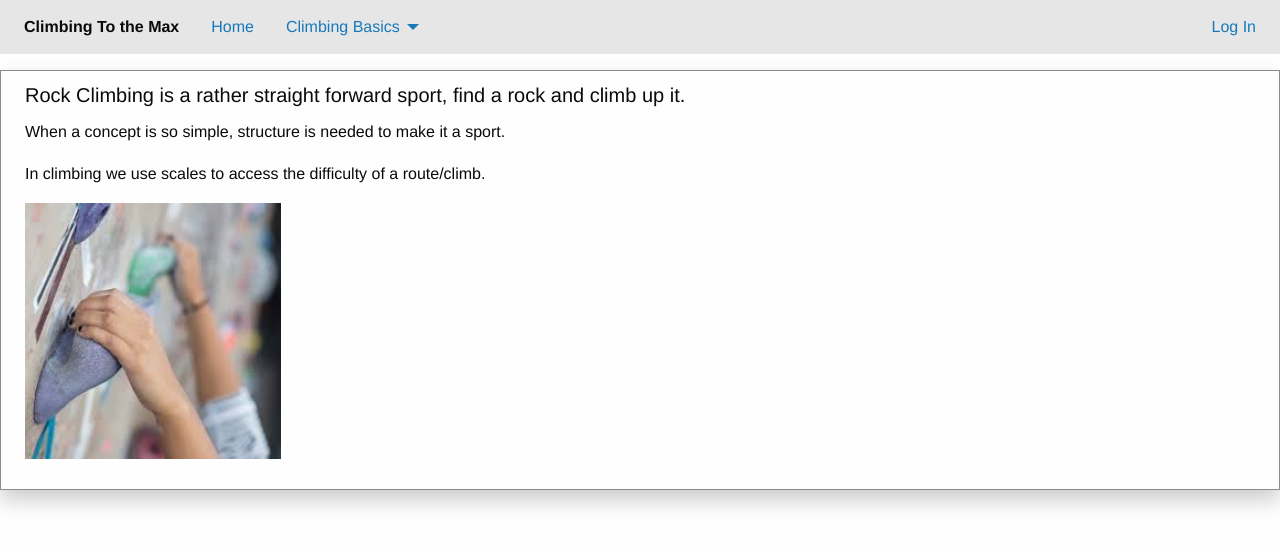
After one commit to mmichelon/ClimbProject, a Django app: page /account/ in a window 1280 px wide. The commit adds this page. Shown: the top 546 px of the page. Run offline with Django 3.2, Linux system fonts and the light colour scheme; some libraries are stand-ins or nearby versions.

```diff
--- a/climbproject/climbapp/models.py
+++ b/climbproject/climbapp/models.py
@@ -1,8 +1,11 @@
 from django.db import models
+from django.contrib.auth.models import User
 
 # Create your models here.
 class ClimbModel(models.Model):
     climb = models.CharField(max_length=240)
+    author = models.ForeignKey(User, on_delete=models.CASCADE)
 
     def __str__(self):
-        return self.climb
+        # return self.climb
+        return "%s authored by %s" % (self.climb,self.author)
--- a/climbproject/climbapp/static/css/app.css
+++ b/climbproject/climbapp/static/css/app.css
@@ -10,13 +10,9 @@ body.information {
   opacity: 0.75;
 }
 .divLeft {
-    width:100px;
-    display:block;
     float: left;
 }
 .divRight {
-    width:100px;
-    display:block;
     float: right;
 }
 
--- a/climbproject/climbapp/templates/base.html
+++ b/climbproject/climbapp/templates/base.html
@@ -31,7 +31,7 @@
         <ul class="menu">
           {% if user.is_authenticated %}
           <!-- <li><a href="/accounts/">{{ user.username }}</a></li> -->
-          <li><a href="/logout/">Account</a></li>
+          <li><a href="/account/">Account</a></li>
           <li><a href="/logout/">Logout</a></li>
           {% else %}
            <!-- <li><a href="/register/">Register</a></li> -->
--- a/climbproject/climbapp/templates/index.html
+++ b/climbproject/climbapp/templates/index.html
@@ -18,7 +18,7 @@
         <ul>
           <li v-for="todo in todos.climbs">
             {% verbatim %}
-            {{ todo.climb }}
+            {{ todo.climb }} authored by {{ todo.author }}
             {% endverbatim %}
           </li>
         </ul>
--- a/climbproject/climbapp/templates/information/information.html
+++ b/climbproject/climbapp/templates/information/information.html
@@ -14,7 +14,7 @@
   </div>
 </div>
 
-  <div class="card-info outdoor" class=divLeft>
+  <div class="card-info outdoor">
     <div class="card-info-content">
         <table class="responsive-card-table unstriped">
           <thead>
--- /dev/null
+++ b/climbproject/climbapp/templates/registration/account.html
@@ -0,0 +1,14 @@
+{% extends "base.html" %}
+{% load static %}
+
+{% block title %}Registration{% endblock %}
+{% block content %}
+<div class="card-info">
+  <div class="card-info-content">
+    <h3 class="lead"> Rock Climbing is a rather straight forward sport, find a rock and climb up it. </h3>
+    <p> When a concept is so simple, structure is needed to make it a sport. </p>
+    <p> In climbing we use scales to access the difficulty of a route/climb. </p>
+    <p> <img src="{% static "/images/bucket.jpeg" %}" style="width:256px; height:256px;"> </p>
+  </div>
+</div>
+{% endblock %}
--- a/climbproject/climbapp/urls.py
+++ b/climbproject/climbapp/urls.py
@@ -15,4 +15,5 @@ urlpatterns = [
     path('register/', views.register),
     path('login/', adminviews.LoginView.as_view()),
     path('logout/', views.logout_view),
+    path('account/', views.account),
 ]
--- a/climbproject/climbapp/views.py
+++ b/climbproject/climbapp/views.py
@@ -17,11 +17,21 @@ def index(request):
         # create a form instance and populate it with data from the request:
         form_instance = forms.ClimbForm(request.POST)
         if form_instance.is_valid():
-            climb = models.ClimbModel(
-                climb = form_instance.cleaned_data["climb"]
-            )
-            climb.save()
-            form_instance=forms.ClimbForm()
+
+            # climb = models.ClimbModel(
+            #     climb = form_instance.cleaned_data["climb"]
+            # )
+            # climb.save()
+            # form_instance=forms.ClimbForm()
+
+            if request.user.is_authenticated:
+                climb = models.ClimbModel(
+                    climb = form_instance.cleaned_data["climb"],
+                    author = request.user
+                )
+                climb.save()
+                form_instance = forms.ClimbForm()
+
     else:
         form_instance = forms.ClimbForm()
     climbs = models.ClimbModel.objects.all()
@@ -48,6 +58,12 @@ def register(request):
         "form":registration_form
         }
     return render(request, "registration/register.html", context=context)
+
+def account(request):
+    context = {
+        "title": "Account",
+        }
+    return render(request, "registration/account.html", context=context)
 
 def information(request):
     context = {
@@ -82,6 +98,7 @@ def rest_climb(request):
         for item in climbs:
             list_of_climbs += [{
                 "climb":item.climb,
+                "author":item.author.username,
                 "id":item.id
             }]
         # return JsonResponse(list_of_climbs,safe=False)
```
Also changed, not shown: climbproject/climbapp/migrations/0002_climbmodel_author.py (added), climbproject/db.sqlite3.
